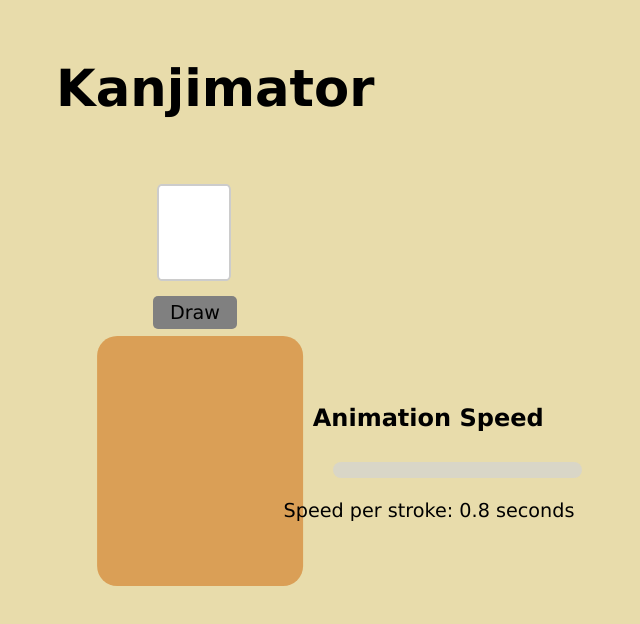
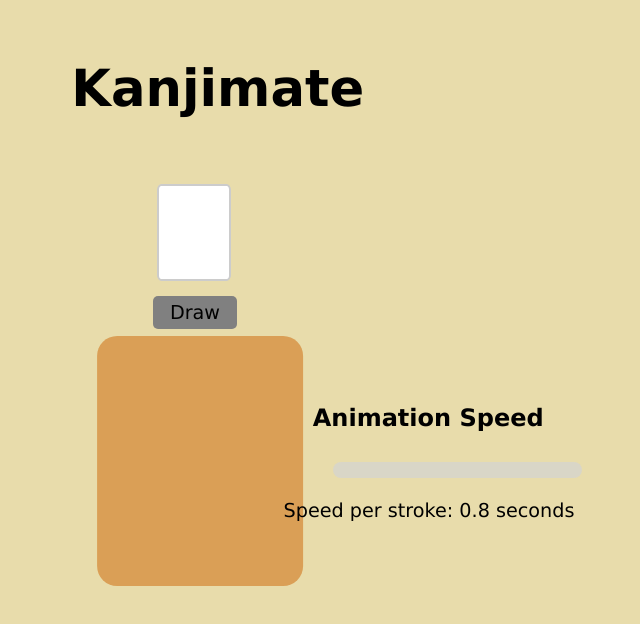
Before and after one commit to auelsayed/Kanjimate, a plain HTML site: page index.html in a window 1280 px wide. Shown: the whole page, without its empty margins (456-1096 px from the left). Drawn offline with nearby package versions, Linux system fonts and the light colour scheme.

Commit message:
Adjusted title

```diff
--- a/index.html
+++ b/index.html
@@ -5,7 +5,7 @@
 
 <body>
     <div id="main">
-        <h1>Kanjimator</h1>
+        <h1>Kanjimate</h1>
         <object id="svg" data="data/kanji/0f9a8.svg" type="image/svg+xml"></object>
 
         <div id="kanji_table">
--- a/style.css
+++ b/style.css
@@ -196,7 +196,7 @@ input[type=submit] {
 h1 {
     position: fixed;
     font-family: Verdana, Geneva, Tahoma, sans-serif;
-    left: 40%;
+    left: 41.2%;
     top: 3%;
     font-size: 320%;
 }
```
